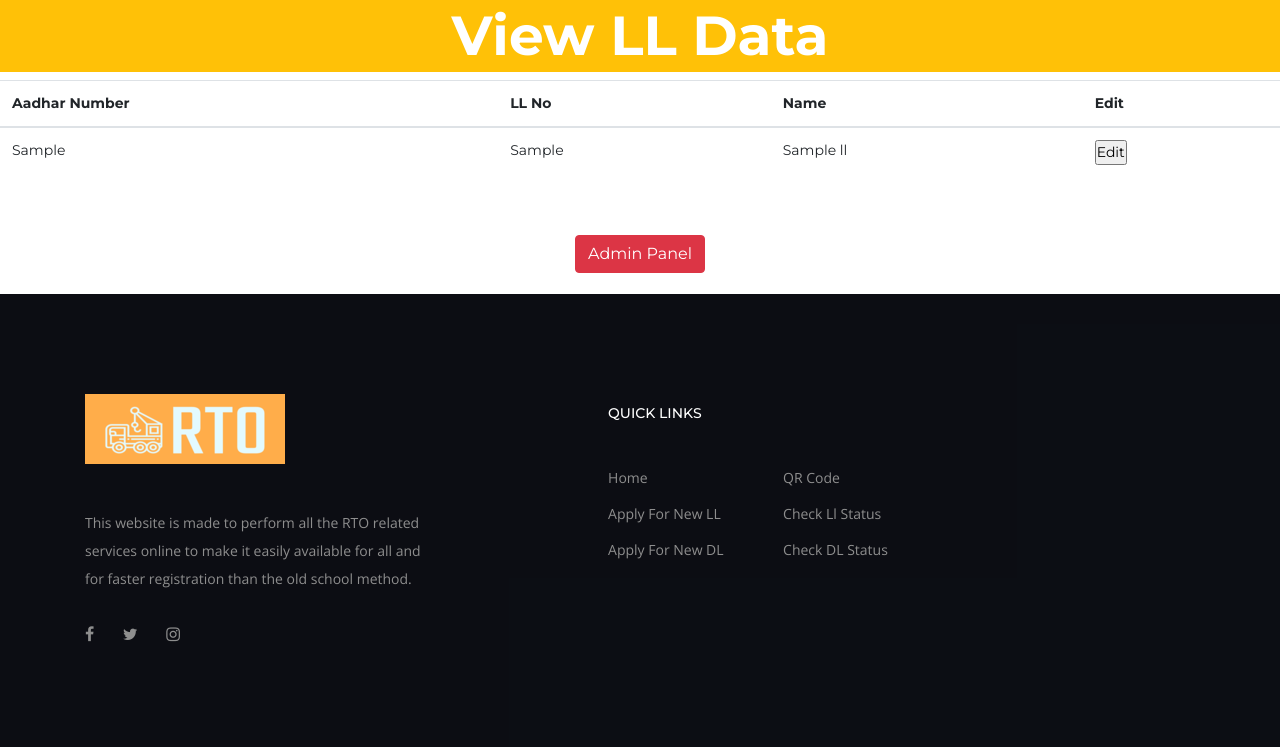
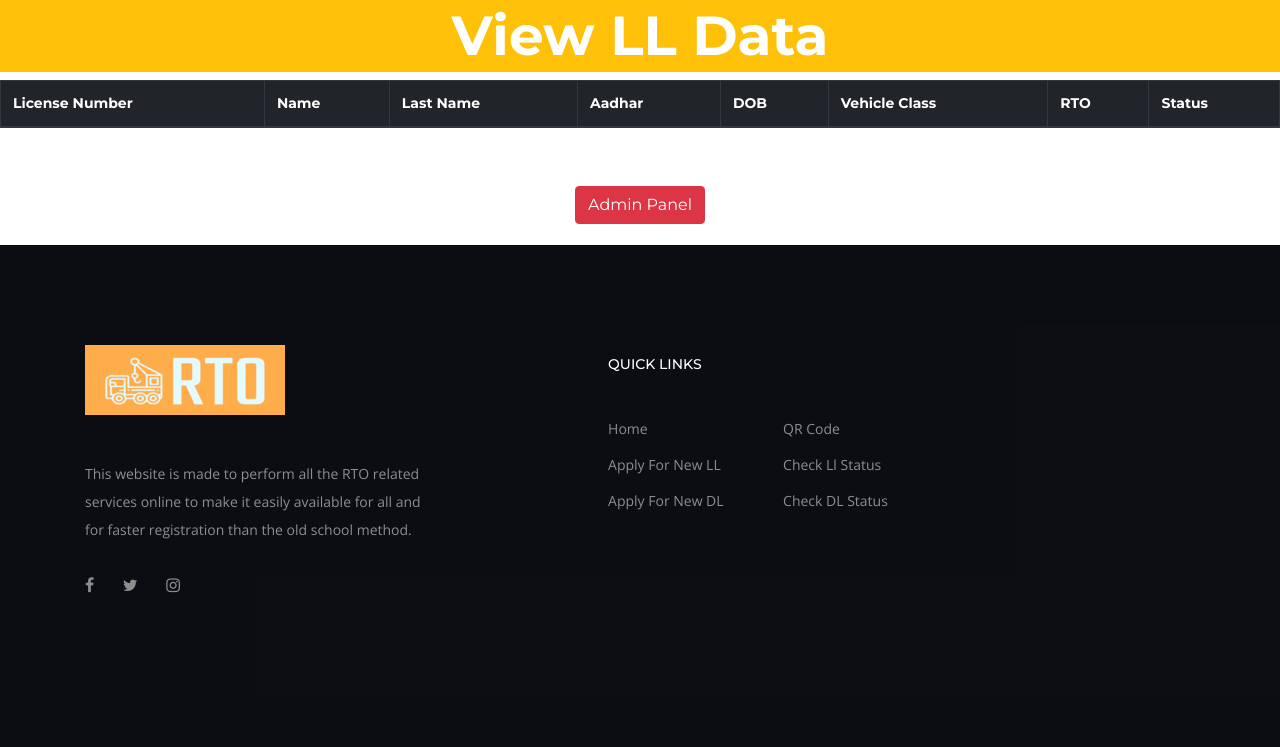
Before and after one commit to chinmaynaik-hub/QRbased-drivinglicense, a PHP site: page /admin/viewllData.php in a window 1280 px wide. Shown: the part 185-932 px from the top of the page. After the commit the page ends 778 px from the top, so only its background shows below. Run offline with PHP 8.4, Linux system fonts and the light colour scheme; the visitor is signed in with stand-in values (Sample User, id 1); tables that the repository leaves empty or names only in its code hold one stand-in row (values such as "Sample post"); data that the repository does not hold is empty; some web fonts are replaced.

Commit message:
updated viewll.php with increased details

```diff
--- a/admin/viewllData.php
+++ b/admin/viewllData.php
@@ -15,11 +15,41 @@
     require_once('../config/Connection.php');
     $obj = new Connection();
     $db = $obj->getNewConnection();
-    $sql = "select * from ll";
+
+    // Query with JOINs to get all LL data from normalized tables
+    $sql = "SELECT
+                l.license_id,
+                l.licenseNumber,
+                l.status,
+                l.issueDate,
+                l.examDate,
+                l.validityDate,
+                p.person_id,
+                p.aadhar,
+                p.name,
+                p.fatherName,
+                p.dob,
+                p.bloodGroup,
+                p.gender,
+                p.address,
+                p.mobileNumber,
+                p.email,
+                r.rtoName,
+                r.rtoCode,
+                vc.classCode,
+                vc.classDescription
+            FROM licenses l
+            JOIN person p ON l.person_id = p.person_id
+            JOIN rtooffices r ON l.rto_id = r.rto_id
+            JOIN vehicleclasses vc ON l.class_id = vc.class_id
+            WHERE l.licenseType = 'LL'
+            ORDER BY l.issueDate DESC";
+
     $res = $db->query($sql);
+
     if (isset($_POST['action']) && isset($_POST['id'])) {
         if ($_POST['action'] == 'Edit') {
-            $_SESSION['aadhar'] = $_POST['id'];
+            $_SESSION['license_id'] = $_POST['id'];
             header('Location: editllData.php');
             die();
         }
@@ -38,30 +68,50 @@
     <?php require_once('../includes/header.php'); ?>
     <h1 class="text-white text-center font-weight-bold bg-warning" style="font-size: 55px;"> View LL Data </h1>
     <form method="post">
-        <table class="table">
-            <thead>
+        <table class="table table-striped table-bordered">
+            <thead class="thead-dark">
             <tr>
-            <th scope="col">Aadhar Number</th>
-            <th scope="col">LL No</th>
+            <th scope="col">License Number</th>
             <th scope="col">Name</th>
-            <th scope="col">Edit</th>
+            <th scope="col">Last Name</th>
+            <th scope="col">Aadhar</th>
+            <th scope="col">DOB</th>
+            <th scope="col">Vehicle Class</th>
+            <th scope="col">RTO</th>
+            <th scope="col">Status</th>
+
             </tr>
             </thead>
             <tbody>
             <?php while ($row = $res->fetch_assoc()) : ?>
             <tr>
+                <td><?php echo $row['licenseNumber'] ?></td>
+                <td><?php echo $row['name'] ?></td>
+                <td><?php echo $row['fatherName'] ?></td>
                 <td><?php echo $row['aadhar'] ?></td>
-                <td><?php echo $row['llno'] ?></td>
-                <td><?php echo $row['name'] ?></td>
+                <td><?php echo $row['dob'] ?></td>
+
+                <td><?php echo $row['classCode'] . ' - ' . $row['classDescription'] ?></td>
+                <td><?php echo $row['rtoName'] . ' (' . $row['rtoCode'] . ')' ?></td>
+                <td>
+                    <span class="badge badge-<?php
+                        echo $row['status'] == 'approved' ? 'success' :
+                            ($row['status'] == 'pending' ? 'warning' :
+                            ($row['status'] == 'rejected' ? 'danger' : 'secondary'));
+                    ?>">
+                        <?php echo ucfirst($row['status']) ?>
+                    </span>
+                </td>
 
                 <td>
                 <form method="post">
-                    <input type="submit" name="action" value="Edit"/>
-                    <input type="hidden" name="id" value="<?php echo $row['aadhar']; ?>"/>
+                    <input type="submit" name="action" value="Edit" class="btn btn-sm btn-primary"/>
+                    <input type="hidden" name="id" value="<?php echo $row['license_id']; ?>"/>
                 </form>
                 </td>
             </tr>
             <?php endwhile; ?>
+            </tbody>
         </table>
     </form>
     <br><br>
```
